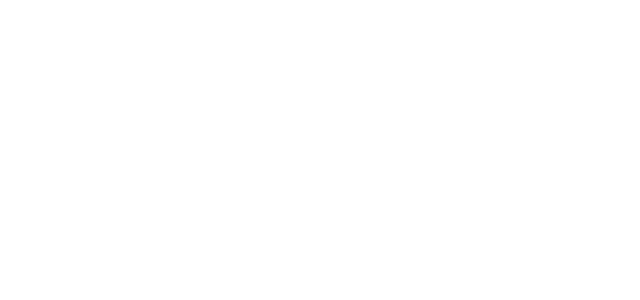
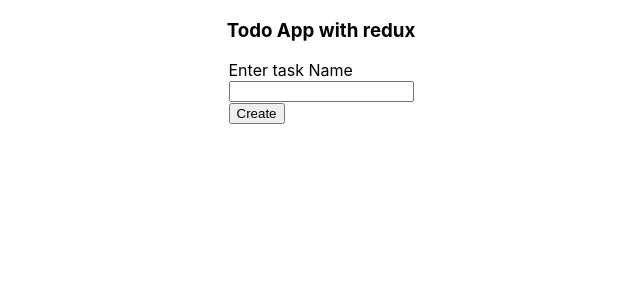
Before and after one commit to oknizam/React-Interview, a React (Create React App) app: page /todo in a window 1280 px wide. Before the commit this address had no page. Shown: the top 300 px of the page, without its empty margins (319-959 px from the left). Built offline with nearby package versions, Linux system fonts and the light colour scheme.

Commit message:
Redux, simple todo app is added

```diff
--- a/package.json
+++ b/package.json
@@ -3,12 +3,14 @@
   "version": "0.1.0",
   "private": true,
   "dependencies": {
+    "@reduxjs/toolkit": "^2.11.2",
     "@testing-library/dom": "^10.4.1",
     "@testing-library/jest-dom": "^6.9.1",
     "@testing-library/react": "^16.3.1",
     "@testing-library/user-event": "^13.5.0",
     "react": "^19.2.3",
     "react-dom": "^19.2.3",
+    "react-redux": "^9.2.0",
     "react-router": "^7.11.0",
     "react-router-dom": "^7.11.0",
     "react-scripts": "5.0.1",
--- a/src/App.js
+++ b/src/App.js
@@ -3,6 +3,8 @@
 import './App.css';
 import { ThemeContext } from "./components/Home";
 import AppRoutes from './components/Routes/Routes';
+import { Provider } from 'react-redux'
+import store from "./redux/store";
 
 function App() {
   const [mode, setMode] = useState("dark");
@@ -12,7 +14,9 @@
   return (
     <BrowserRouter>
       <ThemeContext.Provider value={{ mode, toggleMode }}>
-        <AppRoutes />
+        <Provider store={store}>
+          <AppRoutes />
+        </Provider>
       </ThemeContext.Provider>
     </BrowserRouter>
   );
--- a/src/components/Home.js
+++ b/src/components/Home.js
@@ -29,6 +29,8 @@
       <hr />
       <a href='/users' style={{ color: "#000" }} >Click here to go users page</a>
       <hr />
+      <a href='/todo' style={{ color: "#000" }} >Click here to todo app</a>
+      <hr />
       <Counter />
       <hr />
       <Layout />
@@ -55,7 +57,10 @@
         <CompanyData />
       </ErrorBoundry>
       <hr />
-      <ImageLazy url="/lazy-load-image.jpg" />
+      <>
+        <h3>Lazy image loading</h3>
+        <ImageLazy url="/lazy-load-image.jpg" />
+      </>
     </div>
   )
 }
--- a/src/components/Routes/Routes.js
+++ b/src/components/Routes/Routes.js
@@ -3,6 +3,7 @@
 import About from "../About";
 import Home from "../Home";
 import Portfolio from "../Portfolio";
+import Todo from "../Todo";
 import PageCenter from "../UI/PageCenter";
 
 
@@ -17,6 +18,7 @@
       <Route path="/users" element={<Suspense fallback={<PageCenter>Loading ⚙️⚙️⚙️ ....!</PageCenter>}> {/* route based code splitting */}
         <LazyLoadUsers />
       </Suspense>} />
+      <Route path="/todo" element={<Todo />} />
     </Routes>
   )
 }
--- /dev/null
+++ b/src/components/Todo.js
@@ -0,0 +1,49 @@
+import { useState } from "react";
+import { useDispatch, useSelector } from "react-redux";
+import { addNew, markDone } from "../redux/todoSlice";
+import Button from "./UI/Button";
+import InputBox from "./UI/InputBox";
+
+const Todo = () => {
+  const [task, setTask] = useState("");
+  const dispatch = useDispatch();
+  const todoList = useSelector((state) => state.todo)
+
+  function handleChange(e) {
+    setTask(e.target.value);
+  }
+
+  function handleClick(e) {
+    dispatch(addNew({
+      name: task
+    }));
+    setTask("");
+  }
+
+  function handleDone(id) {
+    dispatch(markDone({
+      id
+    }));
+  }
+
+  return (
+    <>
+      <h3 style={{ textAlign: "center" }}>Todo App with redux</h3>
+      <div style={{ display: "grid", gridTemplateRows: "50% %50", justifyContent: "center", gap: "20px" }}>
+        <div>
+          <InputBox label="Enter task Name" value={task} onChange={handleChange} />
+          <Button buttonLabel="Create" onClick={handleClick} />
+        </div>
+        <div>
+          {todoList?.map((item) => <div key={item.id} style={{ display: "flex", flexDirection: "row", justifyContent: "space-around", alignItems: "center" }}>
+            <span>{item.name}</span>
+            <input type={"checkbox"} onChange={() => handleDone(item.id)} />
+          </div>)}
+        </div>
+      </div>
+    </>
+  )
+
+};
+
+export default Todo;
--- /dev/null
+++ b/src/redux/store.js
@@ -0,0 +1,10 @@
+import { configureStore } from '@reduxjs/toolkit'
+import todoSlice from './todoSlice'
+
+const store = configureStore({
+  reducer: {
+    todo: todoSlice
+  }
+});
+
+export default store;
--- /dev/null
+++ b/src/redux/todoSlice.js
@@ -0,0 +1,23 @@
+import { createSlice } from '@reduxjs/toolkit';
+
+const todoSlice = createSlice({
+  name: "todo",
+  initialState: [],
+  reducers: {
+    addNew(state, action) {
+      const id = Math.floor(Math.random() * 100);
+      state.push({
+        name: action.payload.name,
+        id,
+        completed: false
+      })
+    },
+    markDone(state, action) {
+      return state.filter(({ id }) => id !== action.payload.id);
+    }
+  }
+});
+
+export const { addNew, markDone } = todoSlice.actions;
+
+export default todoSlice.reducer;
```
Also changed, not shown: 1 other file (tests, documents, lock files or other folders).
